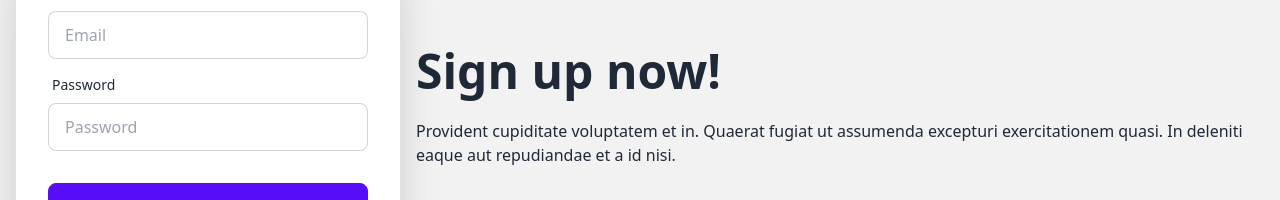
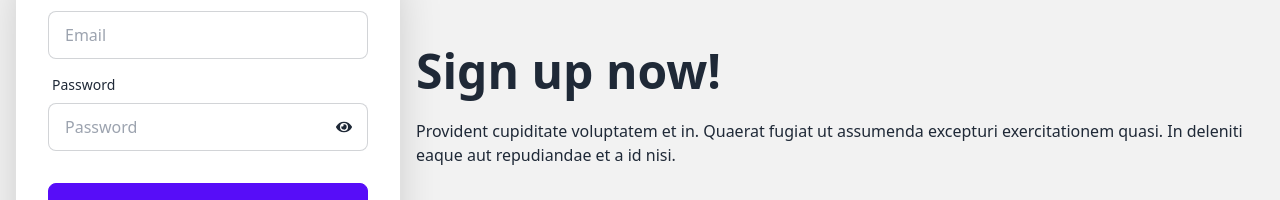
Before and after one commit to Soikat07/Language-Hub-Client, a React (Vite) app: page /login in a window 1280 px wide. Shown: the part 373-573 px from the top of the page. Built offline with nearby package versions, Linux system fonts and the light colour scheme; no server answers.

Commit message:
login page done

```diff
--- a/package.json
+++ b/package.json
@@ -18,6 +18,7 @@
     "react": "^18.2.0",
     "react-dom": "^18.2.0",
     "react-hook-form": "^7.44.3",
+    "react-icons": "^4.9.0",
     "react-loader-spinner": "^5.3.4",
     "react-router-dom": "^6.12.0",
     "sort-by": "^1.2.0",
--- a/src/pages/Login/Login.jsx
+++ b/src/pages/Login/Login.jsx
@@ -2,11 +2,13 @@ import { Link, useLocation, useNavigate } from "react-router-dom";
 import Swal from "sweetalert2";
 import 'animate.css';
 import { AuthContext } from "../../providers/Authprovider";
-import { useContext } from "react";
+import { useContext, useState } from "react";
 import { useForm } from "react-hook-form";
+import { FaEye,FaEyeSlash } from 'react-icons/fa';
 
 
 const Login = () => {
+  const [show, setShow] = useState(false);
   const { logIn } = useContext(AuthContext);
   const navigate = useNavigate();
   const location = useLocation();
@@ -41,6 +43,10 @@ const Login = () => {
        console.error(error);
      });
   };
+  //handle show password
+  const handlePasswordShow = () => {
+    setShow(!show);
+  }
 
   return (
     <div className="hero min-h-screen bg-base-200">
@@ -70,22 +76,22 @@ const Login = () => {
                 <span className="text-red-600">Email is required</span>
               )}
             </div>
-            <div className="form-control">
+            <div className="form-control relative">
               <label className="label">
-                <span className="label-text"> Password</span>
+                <span className="label-text">Password</span>
               </label>
               <input
-                type="password"
+                type={show ? 'text' : 'password'}
+                {...register('password', { required: true })}
                 placeholder="Password"
                 className="input input-bordered"
               />
+              <div className="absolute right-4 bottom-4">
+                <span onClick={handlePasswordShow}>{show ?<FaEyeSlash/>:<FaEye/>}</span>
+              </div>
             </div>
             <div className="form-control mt-6">
-              <input
-                className="btn btn-primary"
-                type="submit"
-                value="Login"
-              />
+              <input className="btn btn-primary" type="submit" value="Login" />
             </div>
             <p>
               <small>
--- a/src/pages/Registration/Registration.jsx
+++ b/src/pages/Registration/Registration.jsx
@@ -22,6 +22,8 @@ const Registration = () => {
       .then(result => {
       const loggedUser = result.user;
         console.log(loggedUser);
+        reset();
+        navigate('/');
         Swal.fire({
           title: 'User created Successful',
           showClass: {
@@ -37,8 +39,6 @@ const Registration = () => {
         .catch(error => console.error(error))
       })
       .catch(error => console.log(error));
-      reset();
-      navigate('/');
   };
 
   return (
--- a/src/pages/Shared/NavBar/NavBar.jsx
+++ b/src/pages/Shared/NavBar/NavBar.jsx
@@ -4,7 +4,12 @@ import { AuthContext } from "../../../providers/Authprovider";
 
 
 const NavBar = () => {
-  const { user } = useContext(AuthContext);
+  const { user, logOut } = useContext(AuthContext);
+  const handleLogout = () => {
+    logOut()
+      .then(() => {})
+      .catch(error => console.error(error));
+  };
 
   const navItems = (
     <>
@@ -95,6 +100,7 @@ const NavBar = () => {
               alt=""
             />
             <button
+              onClick={handleLogout}
               className="font-bold  text-slate-600 hover:bg-slate-200 px-3 py-2 rounded-lg"
             >
               Logout
```
Also changed, not shown: 1 other file (tests, documents, lock files or other folders).
